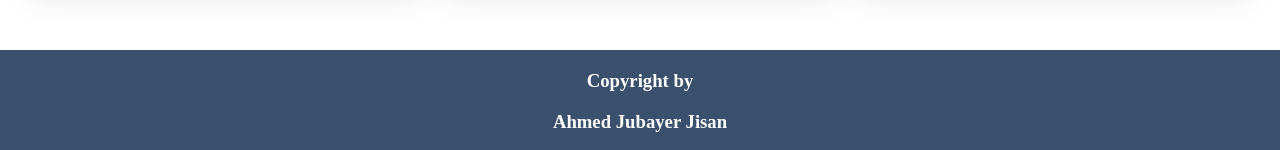
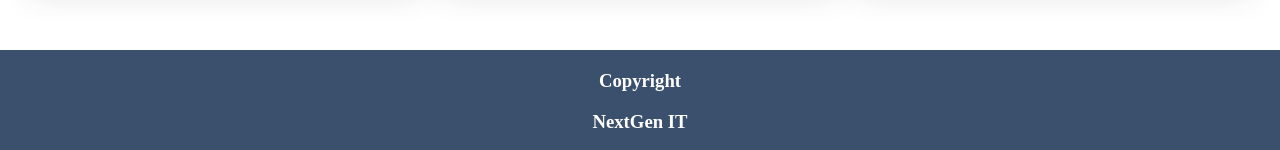
Before and after one commit to nextgen-ofc/Quick-Project, a plain HTML site: page index.html in a window 1280 px wide. Shown: the part 1713-1863 px from the top of the page. Drawn offline with Linux system fonts and the light colour scheme.

Commit message:
Add files via upload

```diff
--- a/index.html
+++ b/index.html
@@ -85,8 +85,8 @@
     <!--======= Footer Section =======-->
 
     <footer>
-        <h3>Copyright by</h3>
-        <h3>Ahmed Jubayer Jisan</h3>
+        <h3>Copyright</h3>
+        <h3>NextGen IT</h3>
 </footer>
 
 </body>
```
